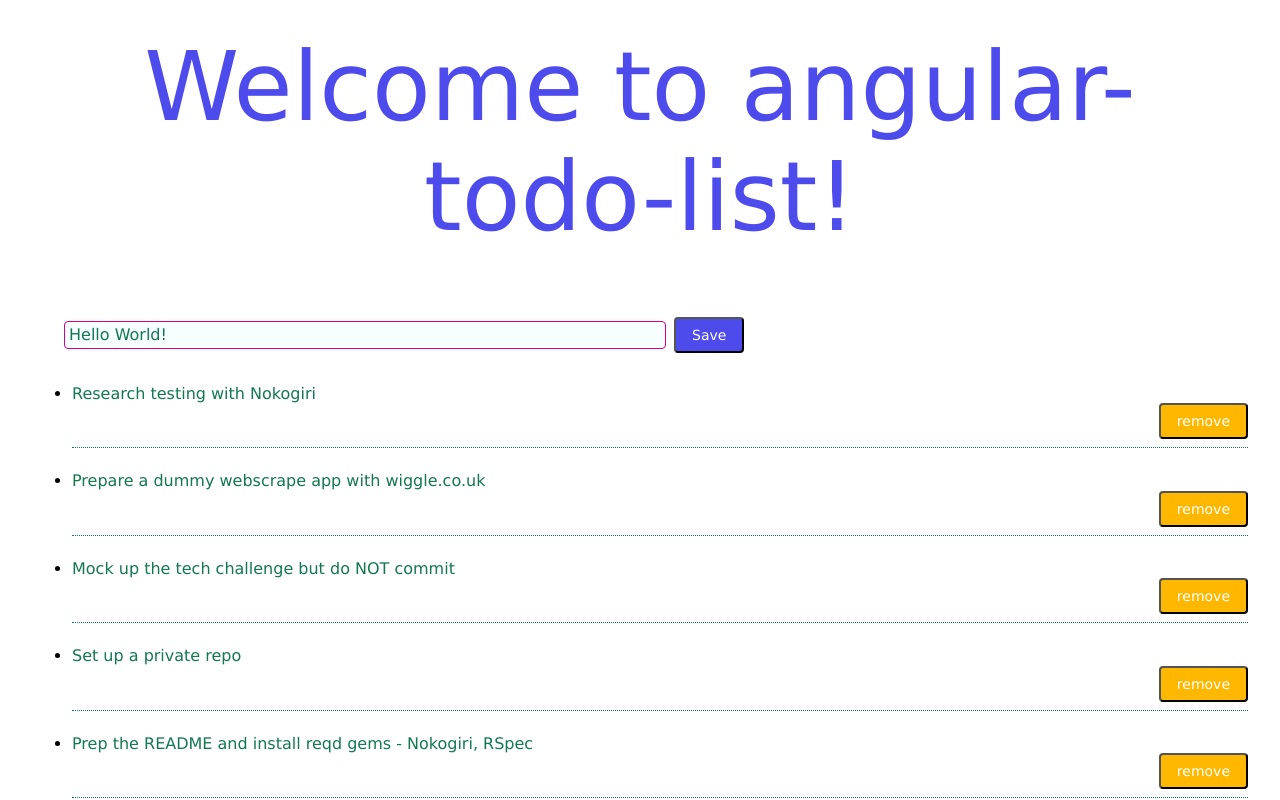
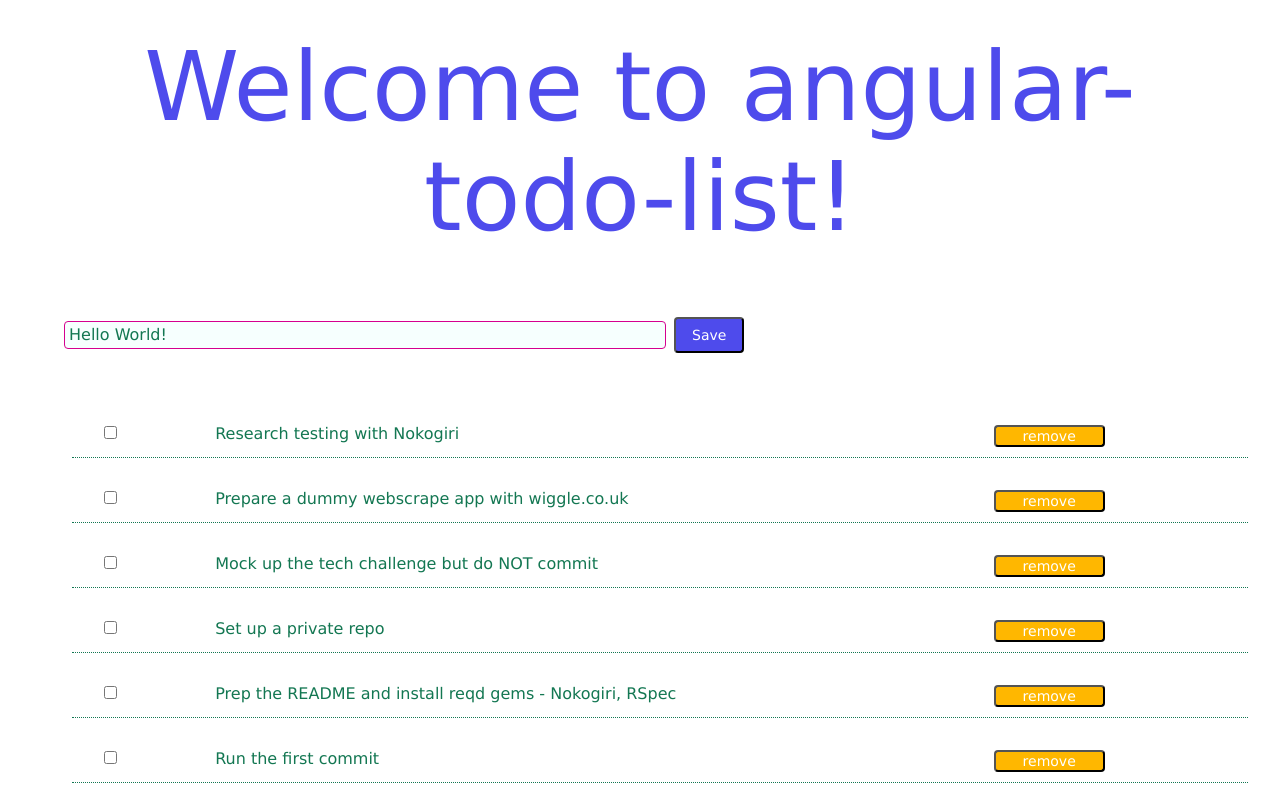
Before and after one commit to whatapalaver-tutorials/Angular_ToDo_List, an Angular app: page / in a window 1280 px wide. Shown: the top 800 px of the page. Built offline with nearby package versions, Linux system fonts and the light colour scheme.

Commit message:
Adding a checkbox and styling - no functionality

```diff
--- a/src/app/list-manager/list-manager.component.html
+++ b/src/app/list-manager/list-manager.component.html
@@ -1,6 +1,6 @@
 <app-input-button-unit (submit)="addItem($event)"></app-input-button-unit>
-<ul class="">
-  <li class="pv2" *ngFor="let todoItem of todoList">
+<ul class="pv3">
+  <li class="pa4 dark-green ba bl-0 bt-0 br-0 b--dotted mw9" *ngFor="let todoItem of todoList">
     <app-todo-item [item]="todoItem"
                    (remove)="removeItem($event)">
     </app-todo-item>
--- a/src/app/todo-item/todo-item.component.html
+++ b/src/app/todo-item/todo-item.component.html
@@ -1,9 +1,5 @@
-<div class="dark-green mb2 ba bl-0 bt-0 br-0 b--dotted">
-  {{ item.title }}
-  <div class="tr">
-    <button class="f6 link dim br2 ph3 pv2 mb2 dib white bg-gold" (click)="removeItem()">
-      remove
-    </button>
-  </div>
-
-</div>
+<div class="fl w-10"><input type="checkbox"/></div>
+<div class="fl w-70">{{ item.title }}</div>
+<button class="fl w-10 f6 link dim br2 white bg-gold" (click)="removeItem()">
+  remove
+</button>
--- a/src/styles.css
+++ b/src/styles.css
@@ -15,3 +15,7 @@
 body {
   font-family: "Lucida Sans Unicode", "Lucida Grande", Sans-Serif;
 }
+
+ul {
+  list-style: none;
+}
```
